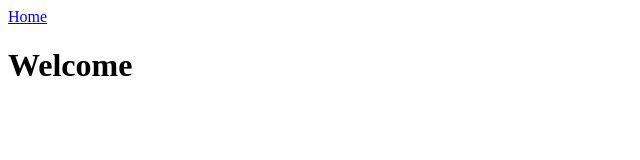
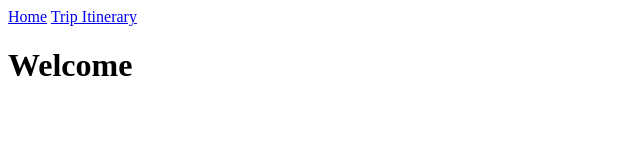
Before and after one commit to ajanda6/team-website, a plain HTML site: page index.html in a window 1280 px wide. Shown: the whole page, without its empty margins (0-640 px from the left). Drawn offline with Linux system fonts and the light colour scheme.

Commit message:
Add Itinerary link to nav

```diff
--- a/index.html
+++ b/index.html
@@ -8,6 +8,7 @@
 <body>
     <nav>
         <a href="index.html">Home</a>
+        <a href="itinerary.html">Trip Itinerary</a>
     </nav>
     <h1>Welcome</h1>
 </body>
```
